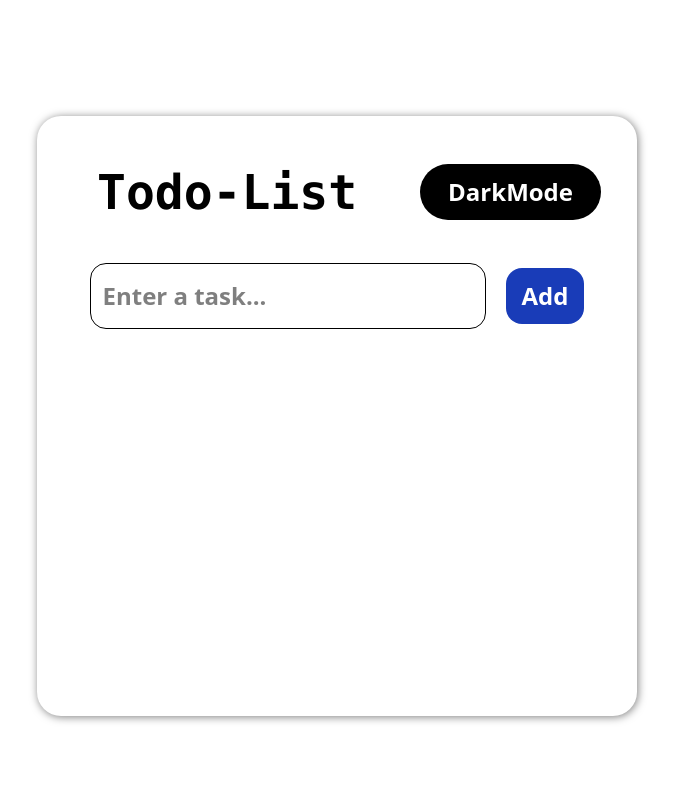
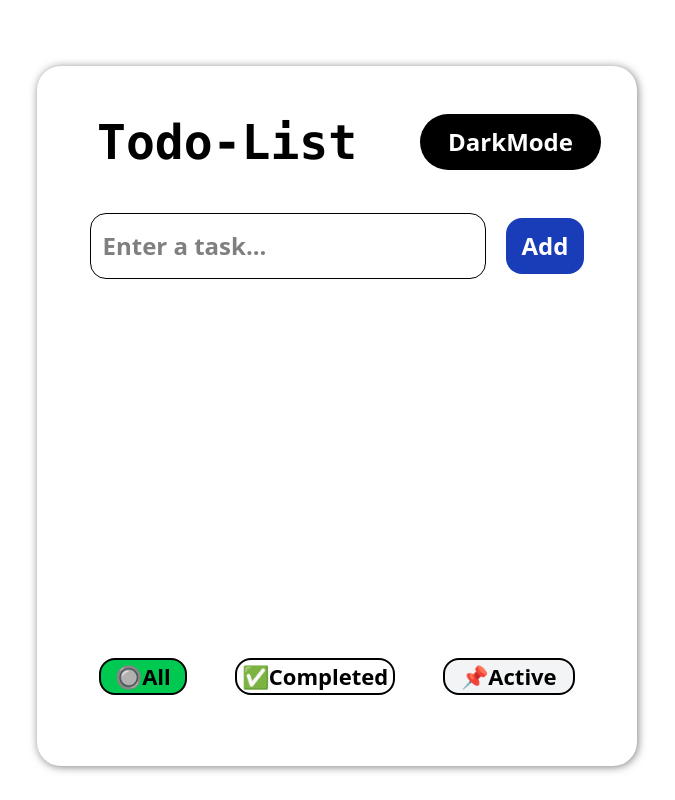
Before and after one commit to Udaybandari/todoapp-, a React (Vite) app: page / in a window 1280 px wide. Shown: the whole page, without its empty margins (303-978 px from the left). Built offline with nearby package versions, Linux system fonts and the light colour scheme.

Commit message:
added new feature

```diff
--- a/src/App.jsx
+++ b/src/App.jsx
@@ -5,7 +5,11 @@ import TodoItem from "./Components/TodoItem";
 
 const App = () => {
 
-  const [tasks,setTasks]=useState([]);
+  const [tasks,setTasks]=useState(()=>{
+    const saved=localStorage.getItem("tasks");
+    return saved?JSON.parse(saved):[];
+  });
+  useEffect(() => { localStorage.setItem("tasks", JSON.stringify(tasks)) }, [tasks])
     const[theme,setTheme]=useState('light');
   const element=document.documentElement
 
@@ -23,14 +27,22 @@ const App = () => {
   useEffect(() => {
   console.log("Tasks updated:", tasks);
 }, [tasks]);
+const [filter, setFilter] = useState("all");
 
   return (
-   <section className="flex items-center justify-center dark:bg-black h-screen ">
-     <div className="w-[600px]  mt-8   max-lg:w-[500px] max-lg:m-18 max-md:w-[500px]  max-md:h-[500px] h-[600px]  shadow-custom rounded-3xl dark:bg-gray-950 dark:text-white dark:shadow-custom   " >
-   <Header theme={theme} setTheme={setTheme} />
-   <TodoForm tasks={tasks} setTasks={setTasks} />
-   <TodoItem tasks={tasks} setTasks={setTasks}/>
+   <section className="flex items-center justify-center gap-22 dark:bg-black h-screen ">
+     <div className="w-[600px]  mt-8   max-lg:w-[500px] max-lg:m-18 max-md:w-[500px]  max-md:h-[500px] h-[700px]  shadow-custom rounded-3xl dark:bg-gray-950 dark:text-white dark:shadow-custom   " >
+   <Header theme={theme} setTheme={setTheme}  />
+   <TodoForm tasks={tasks} setTasks={setTasks} filter={filter} />
+   <TodoItem tasks={tasks} setTasks={setTasks} filter={filter}/>
+   <div className="flex  gap-12 justify-center items-center">
+  <button onClick={() => setFilter("all")} className={`text-[22px] w-22 font-semibold border-2 rounded-2xl cursor-pointer  ${filter=="all"?"bg-green-500 border-black":"bg-gray-100 duration-200"}`}><span>🔘</span>All</button>
+  <button onClick={() => setFilter("completed")} className={`text-[22px]  w-40 font-semibold border-2 rounded-2xl cursor-pointer  ${filter=="completed"?"bg-green-500 border-black text-white":"bg-white"}`}><span>✅</span>Completed</button>
+  <button onClick={() => setFilter("active")} className={`text-[22px] w-33 font-semibold border-2 rounded-2xl  cursor-pointer ${filter=="active"?"bg-blue-500 text-white border-black":"bg-gray-100"}`}><span>📌</span>Active</button>
+</div>
     </div>
+
+
    </section>
   )
 };
--- a/src/Components/TodoForm.jsx
+++ b/src/Components/TodoForm.jsx
@@ -2,7 +2,7 @@ import React, { useState } from "react";
 
 const TodoForm = ({tasks,setTasks}) => {
   const [value,setValue]=useState("");
-  const[input,setInput]=useState("")
+
   const newtask={
     id:Date.now(),
     text:value,
--- a/src/Components/TodoItem.jsx
+++ b/src/Components/TodoItem.jsx
@@ -5,7 +5,7 @@ import { MdOutlineRadioButtonUnchecked } from "react-icons/md";
 
 import { useState } from "react";
 
-const TodoItem = ({tasks,setTasks}) => {
+const TodoItem = ({tasks,setTasks,filter}) => {
     const handletoggle=(id)=>{
     setTasks(prev=>
          prev.map((t)=>t.id===id?{...t,completed:!t.completed}:t)
@@ -13,12 +13,18 @@ const TodoItem = ({tasks,setTasks}) => {
 
     );
 }
+const filteredTasks = tasks.filter(task => {
+  if (filter === "completed") return task.completed;
+  if (filter === "active") return !task.completed;
+  return true; // 'all'
+});
+
 
 
   return (
   <section className="  overflow-scroll h-92 max-md:h-66">
       <div className=" flex flex-col gap-3 justify-center mx-9 mt-8  items-center   ">
-   {tasks.map((task)=>(
+   {filteredTasks.map((task)=>(
     <div key={task.id} className="flex  w-full p-3 gap-4 relative shadow-custom rounded-2xl  overflow-hidden ">
   <button onClick={() => handletoggle(task.id)} className="cursor-pointer text-4xl">
   {task.completed ? <IoMdCheckmarkCircle /> : <MdOutlineRadioButtonUnchecked />}
```
